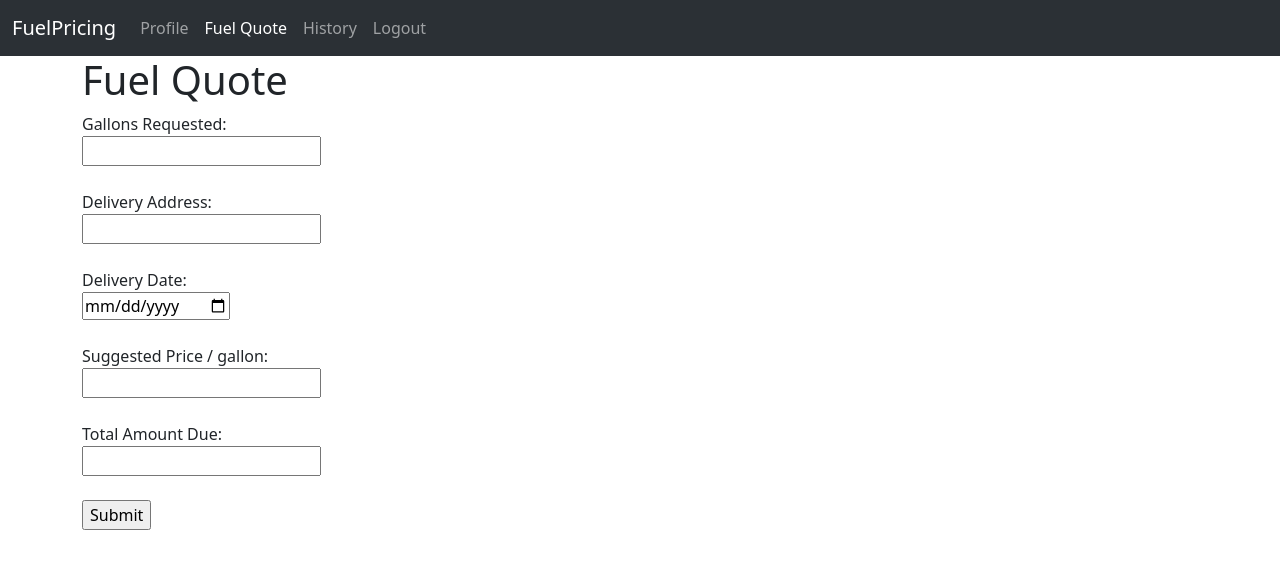
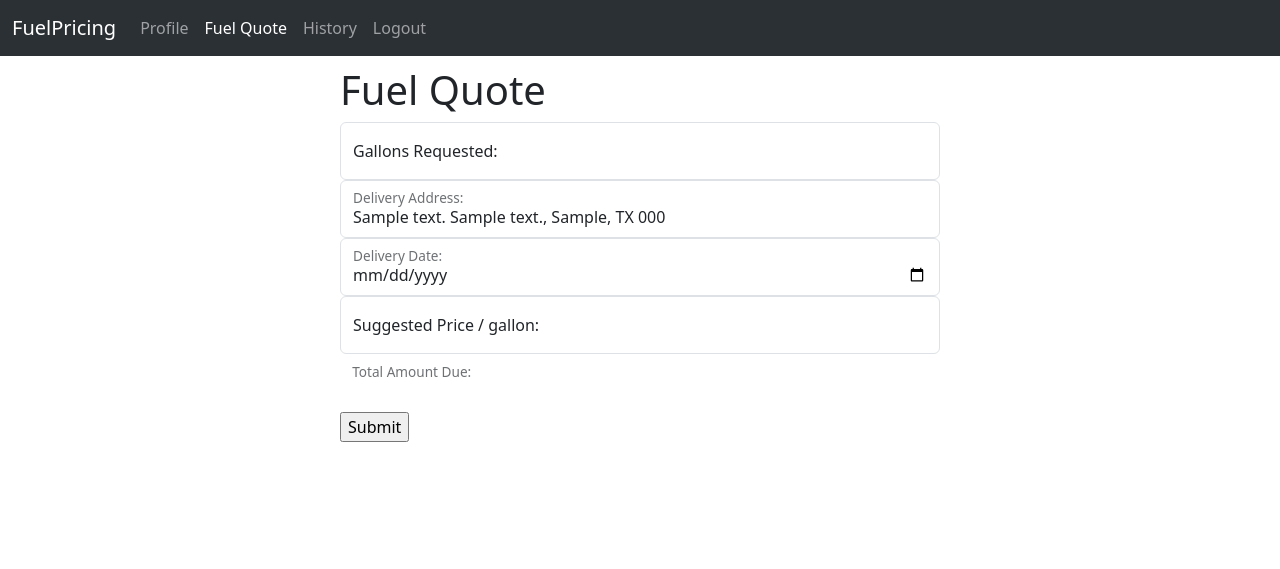
Before and after one commit to DevThorough/Software_Design_G63_Project, a Flask app: page /fuel_quote in a window 1280 px wide. Shown: the top 569 px of the page. Run offline with Flask 3, Linux system fonts and the light colour scheme; a user stored in the database is signed in; tables that the repository leaves empty hold one stand-in row (values such as "Sample post").

Commit message:
fuel quote style changes and auto populate address from profile

```diff
--- a/website/__init__.py
+++ b/website/__init__.py
@@ -17,12 +17,14 @@ def create_app():
     from .profile import profile
     from .fuel_quote import fuelquote
     from .fuel_quote_history import fq_history
+    from .pricing import pricing
 
     app.register_blueprint(views, url_prefix='/')
     app.register_blueprint(auth, url_prefix='/')
     app.register_blueprint(profile, url_prefix='/')
     app.register_blueprint(fuelquote, url_prefix='/')
     app.register_blueprint(fq_history, url_prefix='/')
+    app.register_blueprint(pricing, url_prefix='/')
 
     from .models import User
 
--- a/website/fuel_quote.py
+++ b/website/fuel_quote.py
@@ -2,6 +2,7 @@ from flask import Blueprint, render_template, request, flash, redirect, session
 from .models import User, Profile
 from . import db   ##means from __init__.py import db
 from flask_login import login_required
+from .pricing import fuelPrice
 
 
 fuelquote = Blueprint('fuel_quote', __name__)
@@ -13,18 +14,24 @@ def fqFunction():
     userID = session['userID']
     profile = Profile.query.filter_by(user_id=userID).first()
     if not profile:
-        flash('Create a profile to get a quote.', category='error')
+        flash('Create a profile to get a quote.', category='error')##Disable submit button if no profile
 
     if request.method == 'POST':
-        ## client address in profile: profile.state, profile.city etc.
-        delivery_state = profile.state
+        delivery_address = request.form.get('delivery_address')
         delivery_date = request.form.get('delivery_date')
         gallons = float(request.form.get('gallons_requested'))
         price = float(request.form.get('suggested_price'))
         total_amount_due = round(gallons * price,2)
-        return render_template("fuel_quote.html",gallons_requested=gallons, delivery_address=delivery_state,
+        ## save to db code here
+        return render_template("fuel_quote.html",gallons_requested=gallons, delivery_address=delivery_address,
                                 suggested_price = price, delivery_date=delivery_date, total_amount_due=total_amount_due,
                                 active="fuelQuoteNavLink")
     elif request.method == 'GET':
+        ### Auto populate form if profile exist; client address in profile
+        if profile:
+            return render_template("fuel_quote.html", onRecord = True,
+                                   address1 = profile.address1, address2 = profile.address2,
+                                   city = profile.city, state = profile.state,zipCode = profile.zipCode,
+                                   active="fuelQuoteNavLink")
 
         return render_template("fuel_quote.html", active="fuelQuoteNavLink")
--- a/website/pricing.py
+++ b/website/pricing.py
@@ -1,3 +1,9 @@
+from flask import Blueprint
+from .models import User, Profile
+from . import db   ##means from __init__.py import db
+
+pricing = Blueprint('pricing', __name__)
+
 def fuelPrice(gallons, hasHistory, state):
     if gallons < 0:
         raise ValueError("Gallons can not be negative.")
--- a/website/static/cstyle.css
+++ b/website/static/cstyle.css
@@ -1,3 +1,8 @@
+section {
+    max-width: 600px;
+    margin: auto;
+    padding-top: 10px;
+}
 h2.title{
     text-align: center;
 }
--- a/website/templates/fuel_quote.html
+++ b/website/templates/fuel_quote.html
@@ -1,25 +1,34 @@
 {% extends 'index.html' %}
 {% block title %}Fuel Quote Form{% endblock %}
 {% block content %}
-    <h1>Fuel Quote</h1>
-    <form name="fuel_quote_history_form" method="POST">
-        <label for="gallons_requested">Gallons Requested:</label><br>
-        <input type="number" step="0.01" id="gallons_requested" name="gallons_requested" value="{{ gallons_requested }}" required><br><br>
+    <section>
+        <h1>Fuel Quote</h1>
+        <form name="fuel_quote_history_form" method="POST">
+            <div class="form-floating">
+                <input class="form-control" type="number" step="0.01" id="gallons_requested" name="gallons_requested" value="{{ gallons_requested }}" placeholder="5.00" required>
+                <label for="gallons_requested">Gallons Requested:</label>
+            </div>
+            <div class="form-floating">
+                <input class="form-control" type="text" id="delivery_address" name="delivery_address" value="{{ delivery_address }}" placeholder="123 Main St Unit#405, Houston, TX, 77002">
+                <label for="delivery_address">Delivery Address:</label>
+            </div>
+            <div class="form-floating">
+                <input class="form-control" type="date" id="delivery_date" name="delivery_date" value="{{ delivery_date }}" placeholder="4/14/2024">
+                <label for="delivery_date">Delivery Date:</label>
+            </div>
+            <div class="form-floating">
+                <input class="form-control" type="number" step="0.01" id="suggested_price" name="suggested_price" value="{{ suggested_price }}" placeholder="2.00">
+                <label for="suggested_price">Suggested Price / gallon:</label>
+            </div>
+            <div class="form-floating">
+                <input class="form-control-plaintext" type="number" step="0.01" id="total_amount_due" name="total_amount_due" value="{{ total_amount_due }}" placeholder="10.00" readonly>
+                <label for="total_amount_due">Total Amount Due:</label>
+            </div>
 
-        <label for="delivery_address">Delivery Address:</label><br>
-        <input type="text" id="delivery_address" name="delivery_address" value="{{ delivery_address }}"><br><br>
+            <input type="submit" value="Submit">
+        </form>
+    </section>
 
-        <label for="delivery_date">Delivery Date:</label><br>
-        <input type="date" id="delivery_date" name="delivery_date" value="{{ delivery_date }}"><br><br>
-
-        <label for="suggested_price">Suggested Price / gallon:</label><br>
-        <input type="number" step="0.01" id="suggested_price" name="suggested_price" value="{{ suggested_price }}"><br><br>
-
-        <label for="total_amount_due">Total Amount Due:</label><br>
-        <input type="number" step="0.01" id="total_amount_due" name="total_amount_due" value="{{ total_amount_due }}" readonly><br><br>
-
-        <input type="submit" value="Submit">
-    </form>
     <script>
         function validateForm() {
             var gallonsRequested = document.getElementById("gallons_requested").value;
@@ -39,6 +48,13 @@
 
             return true;
         }
+        let record = "{{onRecord}}";
+        if (record == "True"){
+            //document.getElementById("").classList.add('hide-my-btn');
+            let fullAddress = ("{{address2}}" == "") ? "{{address1}}, \n{{city}}, {{state}} \n{{zipCode}}"
+                                        :"{{address1}} {{address2}}, \n{{city}}, {{state}} \n{{zipCode}}";
+            document.getElementById("delivery_address").setAttribute('value',fullAddress);
+        }
 
     </script>
 {% endblock %}
--- a/website/templates/profile.html
+++ b/website/templates/profile.html
@@ -2,10 +2,6 @@
 {% block title %}Client Profile Management{% endblock %}
 {% block content %}
     <style>
-        section {
-            max-width: 600px;
-            margin: auto;
-        }
         .hide-my-btn {
             display: none;
         }
```
